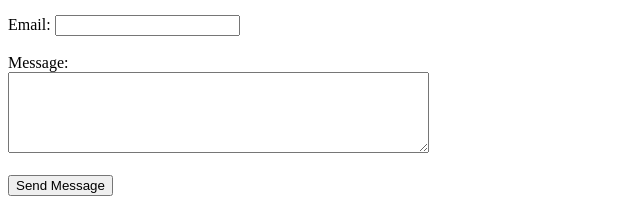
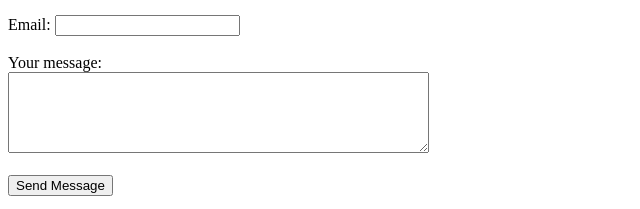
Before and after one commit to Musabe15/TechCon_HTML, a plain HTML site: page techcon_website/contact.html in a window 1280 px wide. Shown: the part 800-1009 px from the top of the page, 0-640 px from the left. Drawn offline with Linux system fonts and the light colour scheme.

Commit message:
fixed a bug

```diff
--- a/techcon_website/contact.html
+++ b/techcon_website/contact.html
@@ -59,7 +59,7 @@
         <input type="email" id="userEmail" name="userEmail" required><br><br>
 
         <!-- Message Field -->
-        <label for="userMessage">Message:</label><br>
+        <label for="userMessage">Your message:</label><br>
         <textarea id="userMessage" name="userMessage" rows="5" cols="50" required></textarea><br><br>
 
         <!-- Submit Button -->
```
